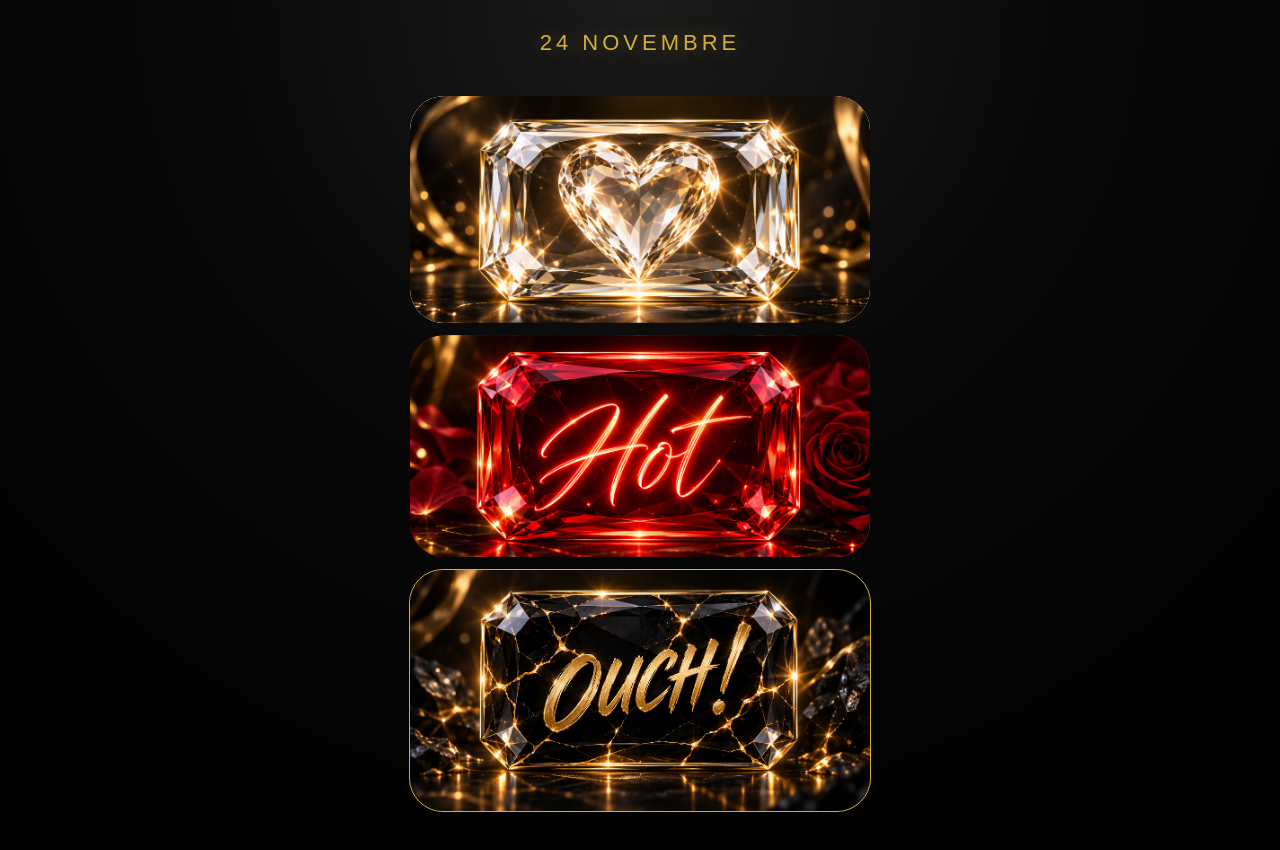
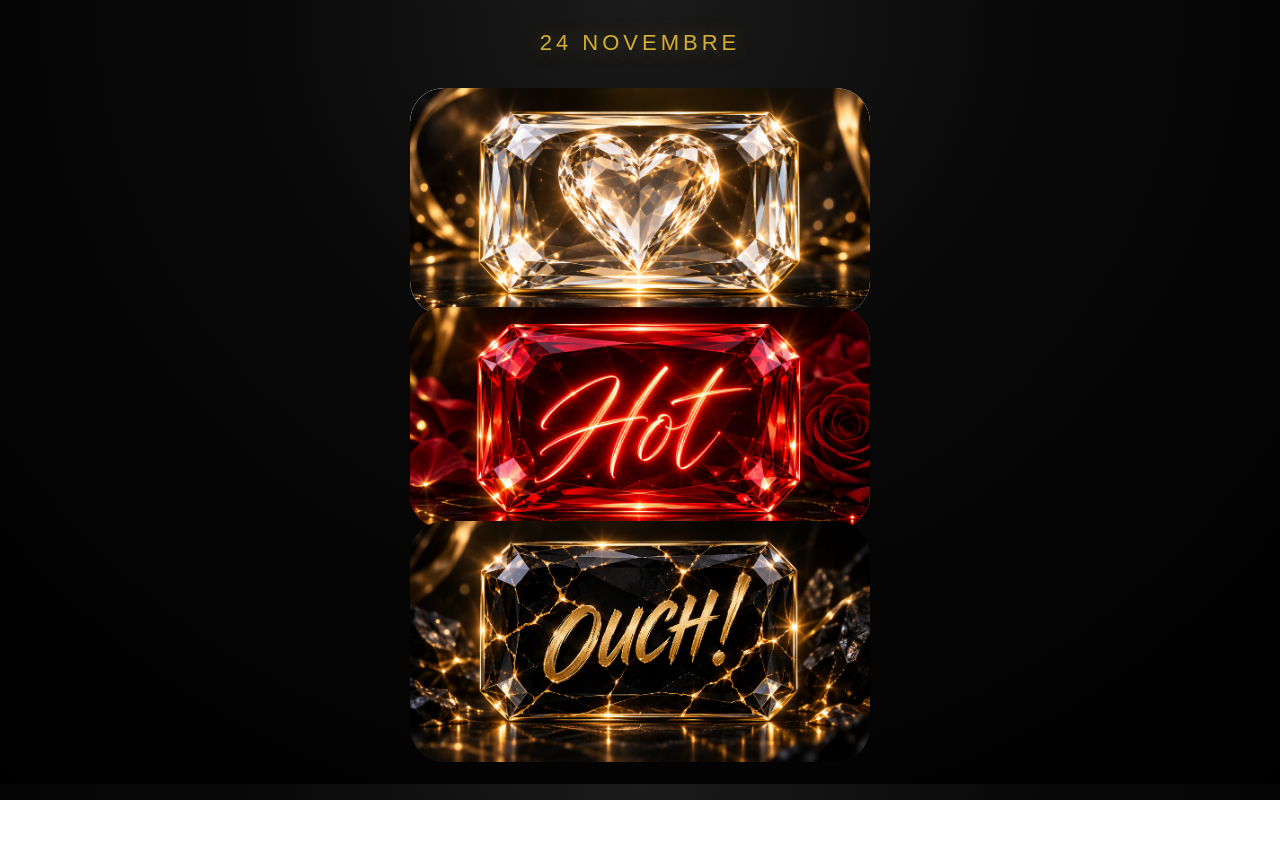
Before and after one commit to Bastian872/CalendrierAvent, a plain HTML site: page index.html in a window 1280 px wide. After the commit the page ends 800 px from the top, so only its background shows below. Drawn offline with Linux system fonts and the light colour scheme.

Commit message:
Update index.html

```diff
--- a/index.html
+++ b/index.html
@@ -17,7 +17,7 @@ body{background:radial-gradient(circle at top,#1b1b1b 0%,#080808 40%,#000 100%);
 
     max-width:92%;
 
-    margin:12px auto;
+    margin:-8px auto;
 
     padding:0;
 
@@ -62,7 +62,10 @@ transition:.4s ease;
 .card:hover{transform:translateY(-6px) scale(1.02)}
 .heartCard{background:linear-gradient(145deg,rgba(255,255,255,.95),rgba(220,220,220,.85));color:#111}
 .hotCard{background:linear-gradient(145deg,#5b0000,#b50016,#ff1738)}
-.ouchCard{background:linear-gradient(145deg,#050505,#131313,#202020);border:1px solid #D4AF37}
+.ouchCard{
+    background:none;
+    border:none;
+}
 .title{font-size:52px;font-weight:700}.subtitle{font-size:24px}.heartCard .title,.heartCard .subtitle{color:#111}.hotCard .title,.hotCard .subtitle,.ouchCard .title,.ouchCard .subtitle{color:white}
 #messageScreen{display:none}.bigTitle{color:#D4AF37;font-size:62px}..message{
 
```
